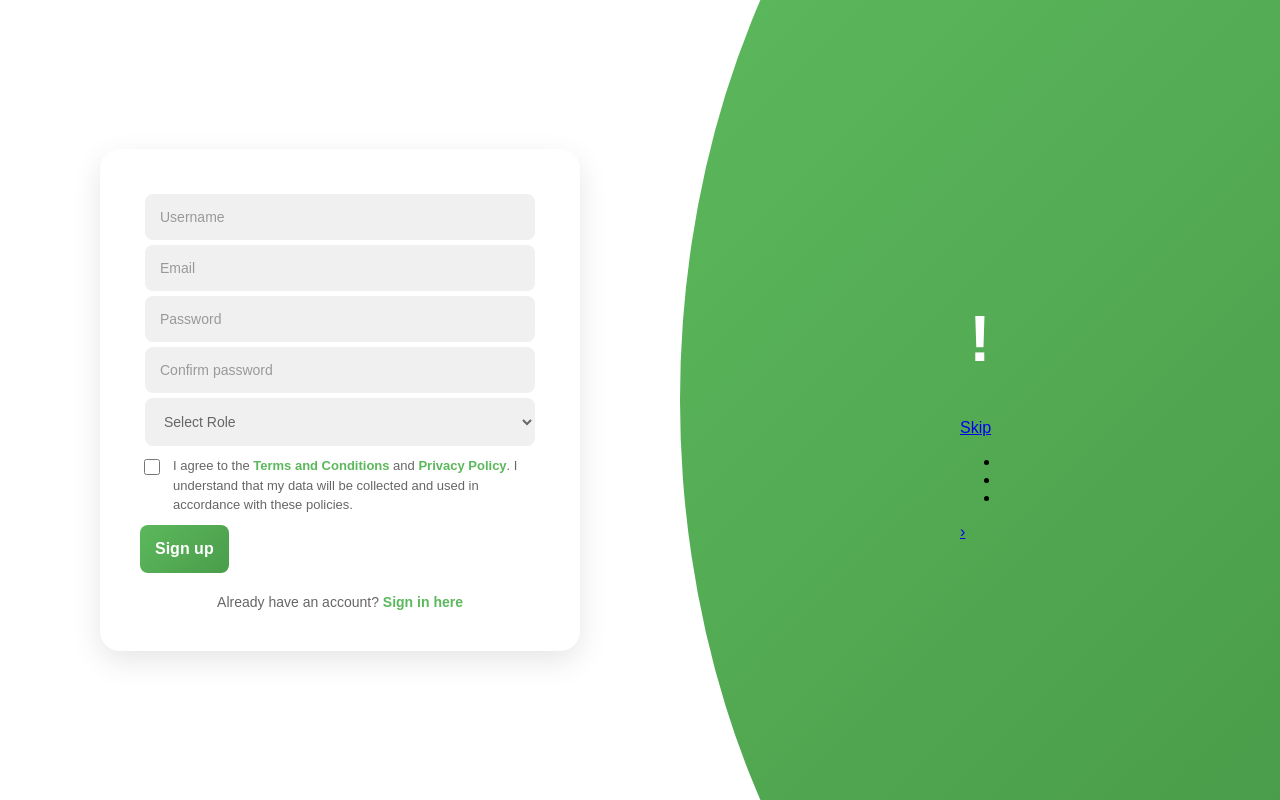
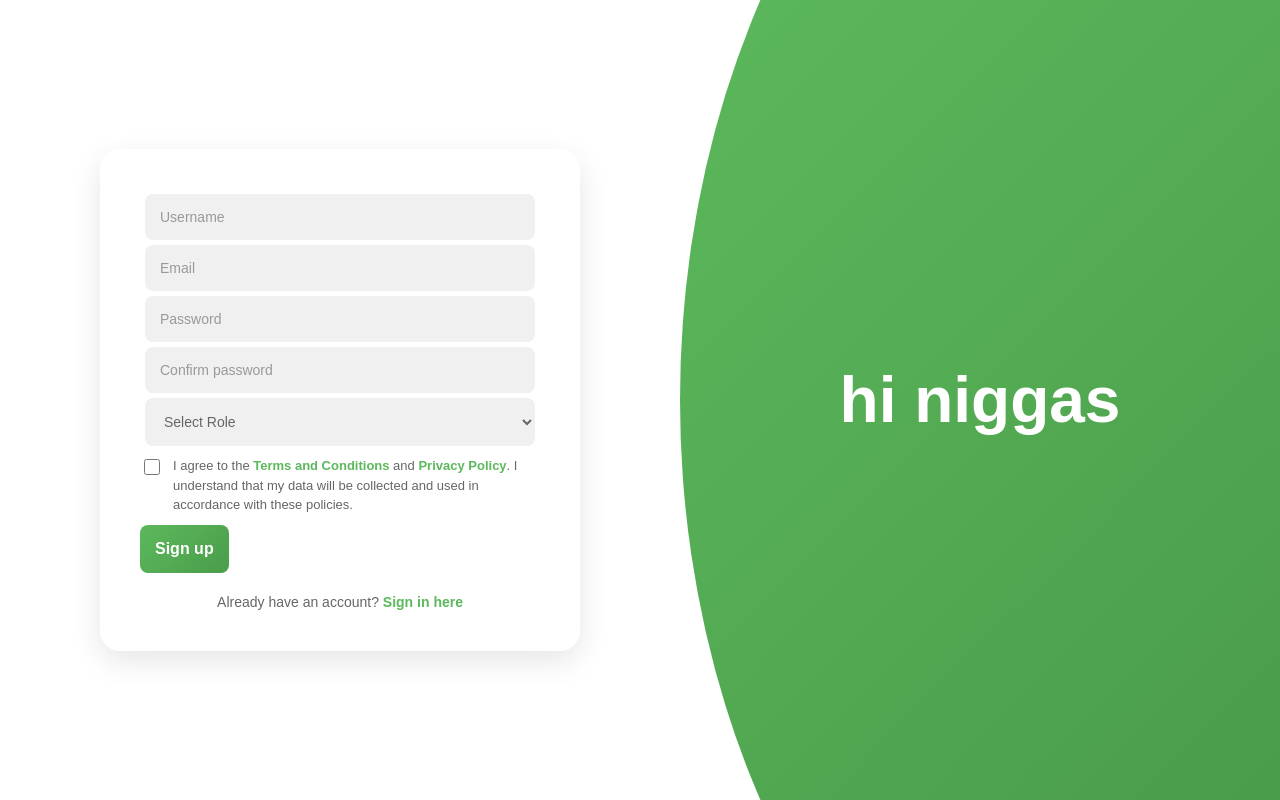
Before and after one commit to LJabez01/Larga-JeepneyTracker, a website: page Log In and Registration/Registration.html in a window 1280 px wide. Drawn offline with Linux system fonts and the light colour scheme.

Commit message:
log in driver
basics

```diff
--- a/Log In and Registration/Registration.html
+++ b/Log In and Registration/Registration.html
@@ -87,17 +87,7 @@
         <div class="split-right-green">
             <div class="hero">
                 <!-- Replace the src with the provided icon file if different -->
-                <h1 class="welcome-text">!</h1>
-
-                <!-- Onboarding controls: Skip, pagination dots, and circular next (visual only) -->
-                <div class="hero-controls" aria-hidden="false">
-                    <a href="#" class="skip-link">Skip</a>
-                    <ul class="hero-dots" aria-hidden="true">
-                        <li class="dot active"></li>
-                        <li class="dot"></li>
-                        <li class="dot"></li>
-                    </ul>
-                    <a href="#" class="hero-next" aria-label="Next">›</a>
+                <h1 class="welcome-text">hi niggas</h1>
                 </div>
             </div>
         </div>
```
Also changed, not shown: driver.html (+0 -3 lines).
